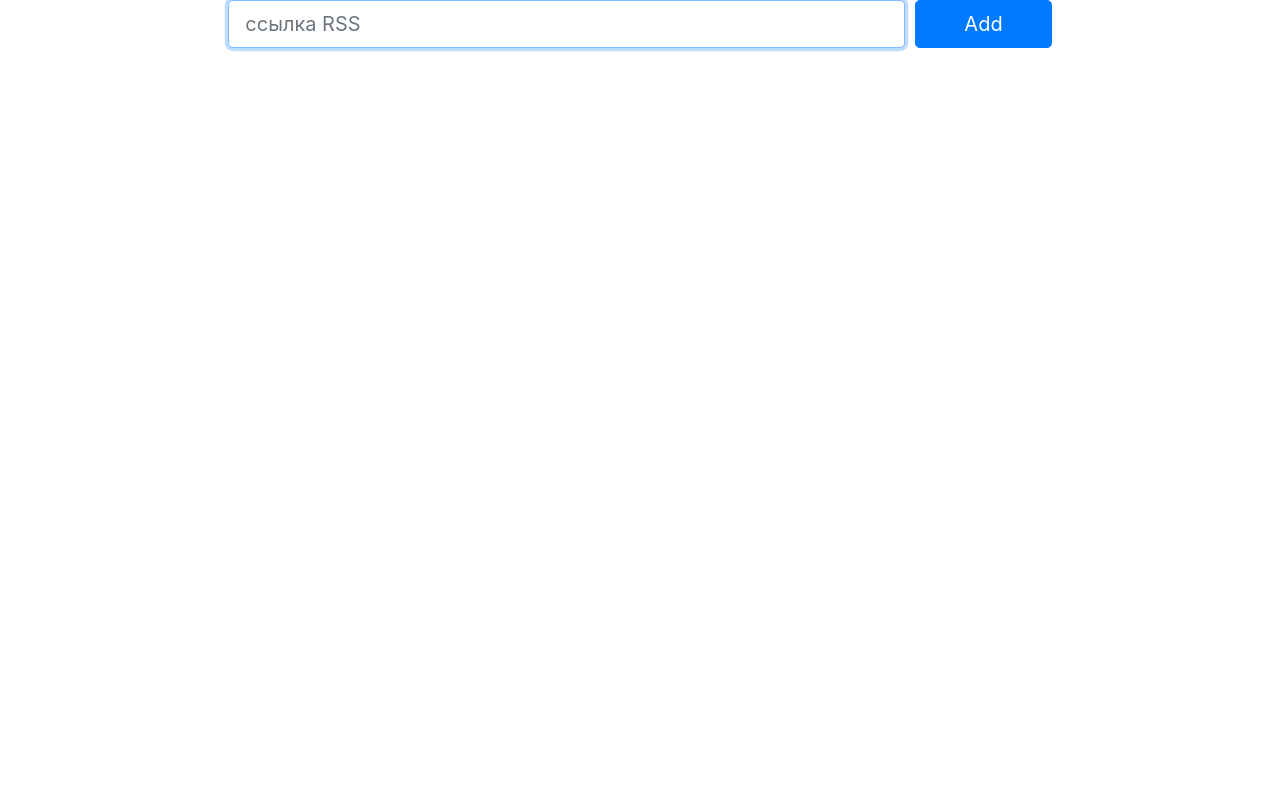
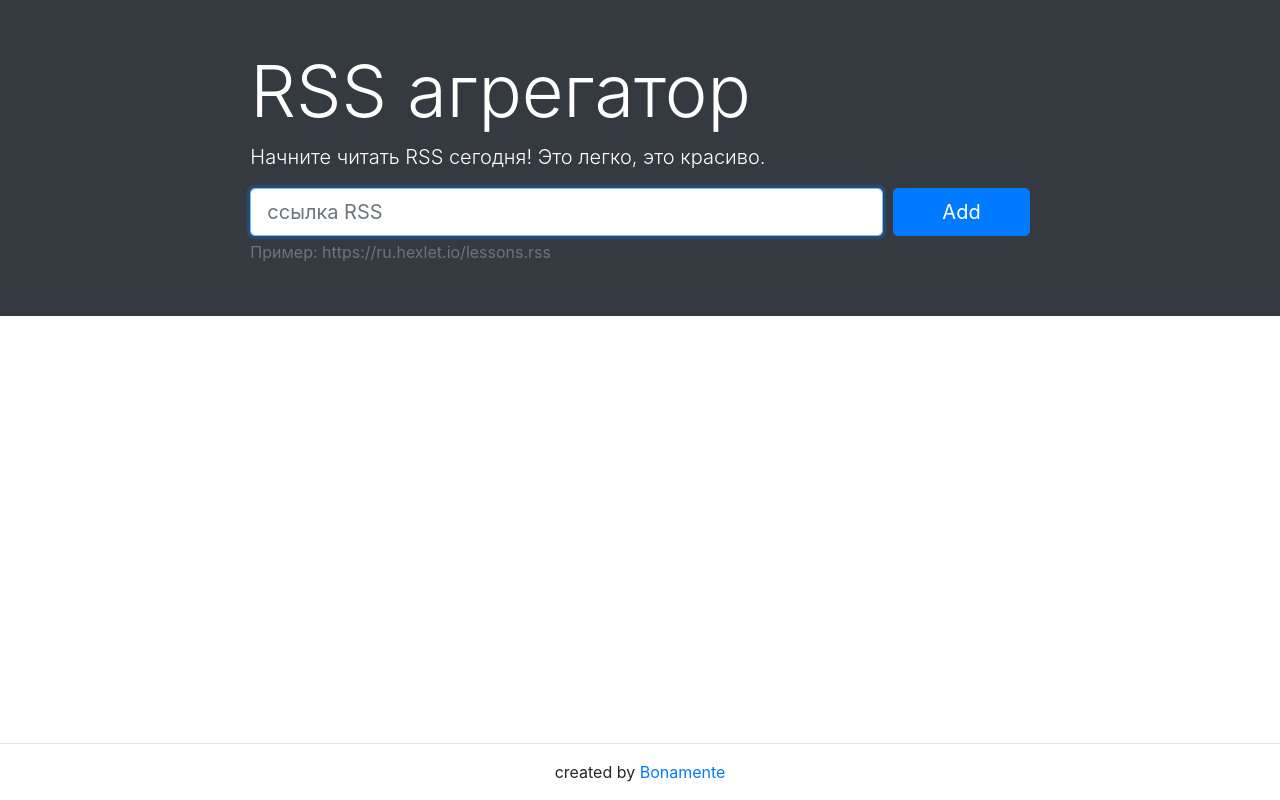
Before and after one commit to Bonamente/rss-aggregator, a website built with webpack: page index.html in a window 1280 px wide. Built offline with nearby package versions, Linux system fonts and the light colour scheme.

Commit message:
feat: update html markup

```diff
--- a/index.html
+++ b/index.html
@@ -3,12 +3,17 @@
   <head>
     <title>RSS aggregator</title>
   </head>
-  <body>
+  <body class="d-flex flex-column min-vh-100">
+    <main class="flex-grow-1">
+      <section class="container-fluid bg-dark p-5">
+        <div class="row">
           <div class="col-md-10 col-lg-8 mx-auto text-white">
+            <h1 class="display-3">RSS агрегатор</h1>
+            <p class="lead">Начните читать RSS сегодня! Это легко, это красиво.</p>
             <form action="" class="rss-form">
               <div class="form-row">
                 <div class="col">
-            <input autofocus="" required="" name="url" aria-label="url" class="form-control form-control-lg w-100"
+                  <input autofocus required name="url" aria-label="url" class="form-control form-control-lg w-100"
                     placeholder="ссылка RSS">
                 </div>
                 <div class="col-auto">
@@ -16,6 +21,24 @@
                 </div>
               </div>
             </form>
+            <p class="text-muted my-1">Пример: https://ru.hexlet.io/lessons.rss</p>
+            <div class="feedback"></div>
           </div>
+        </div>
+      </section>
+      <section class="container-fluid p-5">
+        <div class="row">
+          <div class="col-md-10 col-lg-8 mx-auto feeds"></div>
+        </div>
+        <div class="row">
+          <div class="col-md-10 col-lg-8 mx-auto posts"></div>
+        </div>
+      </section>
+    </main>
+    <footer class="footer border-top py-3 mt-5">
+      <div class="container-xl">
+        <div class="text-center">created by <a href="https://github.com/Bonamente/frontend-project-lvl3" target="_blank">Bonamente</a></div>
+      </div>
+    </footer>
   </body>
 </html>
```
Lines whose indentation alone changed are shown as unchanged.
